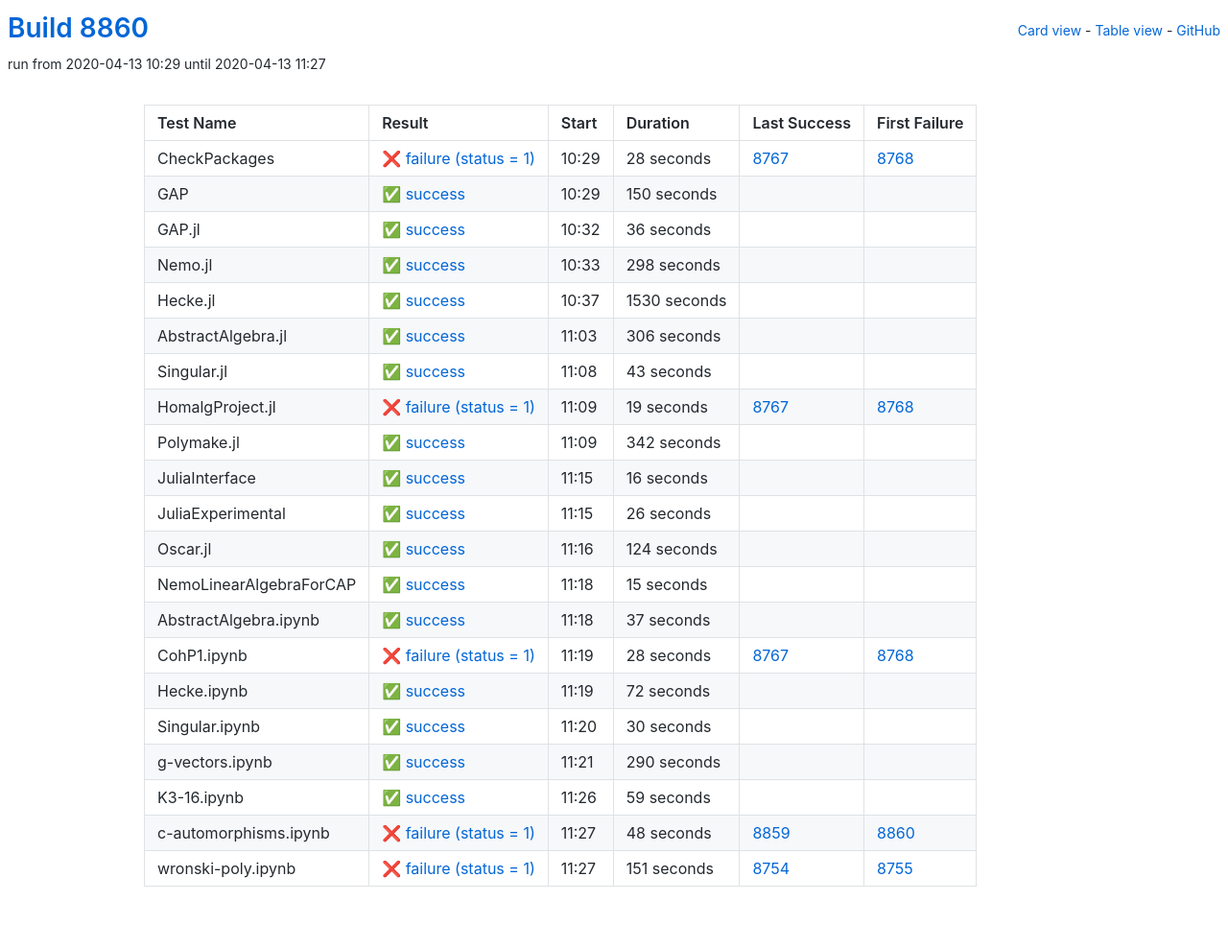
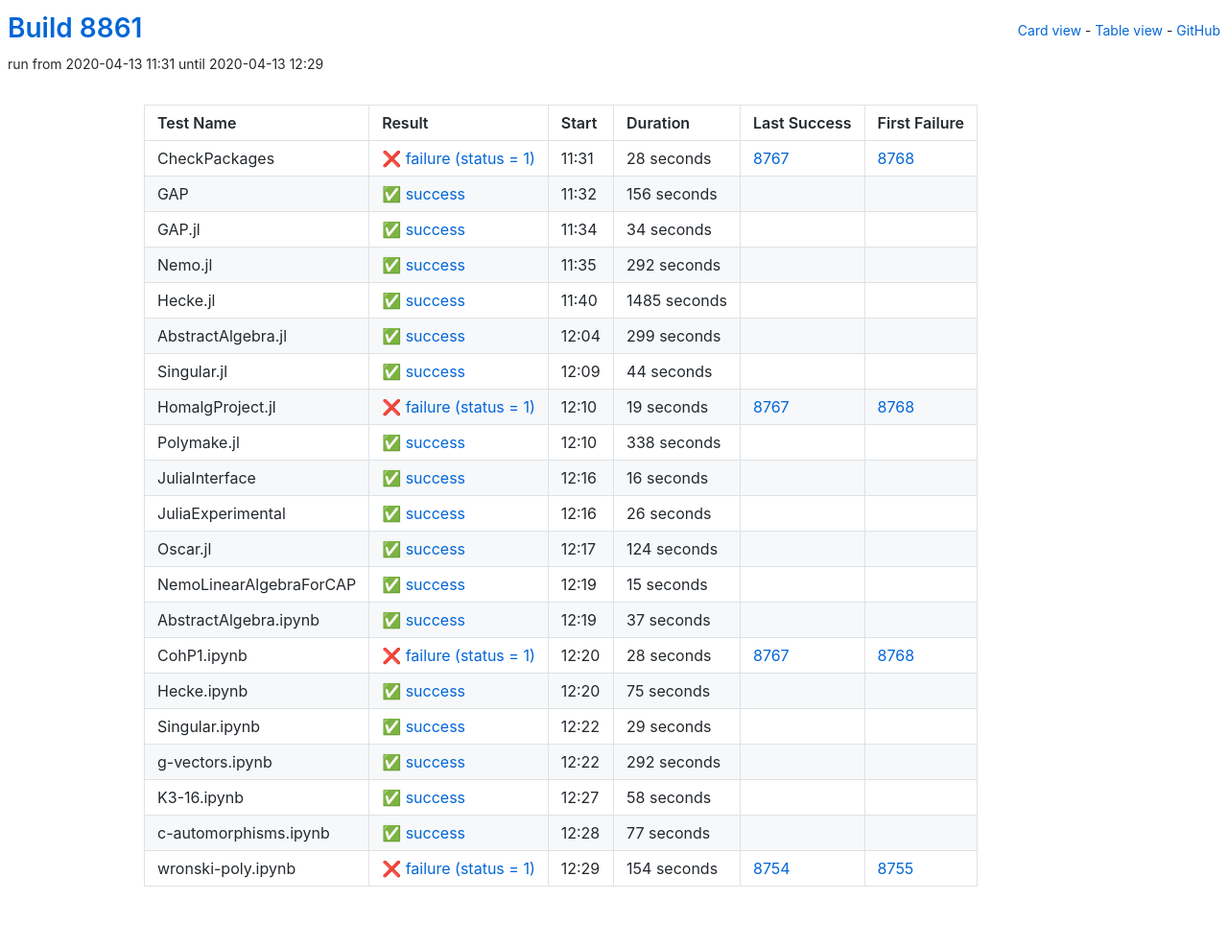
Before and after one commit to oscar-system/oscar-ci-status, a Jekyll site: the page built from table.html, in a window 1280 px wide. Shown: the whole page at 96% size. Built offline with Jekyll 4.4.1, drawn with Linux system fonts in a browser that asks for light colours.

Commit message:
Build 8861

```diff
--- a/_data/ci.yml
+++ b/_data/ci.yml
@@ -1,5 +1,5 @@
-build: 8860
-build_url: https://oscarci.mathematik.uni-kl.de/job/oscar/8860/
+build: 8861
+build_url: https://oscarci.mathematik.uni-kl.de/job/oscar/8861/
 job: oscar
 tests:
 - duration: 28
@@ -8,75 +8,75 @@ tests:
   first_failure_url: https://oscarci.mathematik.uni-kl.de/job/oscar/8768/
   last_success: 8767
   last_success_url: https://oscarci.mathematik.uni-kl.de/job/oscar/8767/
-  log: https://oscarci.mathematik.uni-kl.de/job/oscar/8860/artifact/logs/build-8860/CheckPackages.log
+  log: https://oscarci.mathematik.uni-kl.de/job/oscar/8861/artifact/logs/build-8861/CheckPackages.log
   name: CheckPackages
-  start: 2020-04-13 10:29
+  start: 2020-04-13 11:31
   status: failure
   success: false
-- duration: 150
+- duration: 156
   exitcode: 0
   first_failure: false
   first_failure_url: null
   last_success: false
   last_success_url: null
-  log: https://oscarci.mathematik.uni-kl.de/job/oscar/8860/artifact/logs/build-8860/GAP.log
+  log: https://oscarci.mathematik.uni-kl.de/job/oscar/8861/artifact/logs/build-8861/GAP.log
   name: GAP
-  start: 2020-04-13 10:29
+  start: 2020-04-13 11:32
   status: success
   success: true
-- duration: 36
+- duration: 34
   exitcode: 0
   first_failure: false
   first_failure_url: null
   last_success: false
   last_success_url: null
-  log: https://oscarci.mathematik.uni-kl.de/job/oscar/8860/artifact/logs/build-8860/GAP.jl.log
+  log: https://oscarci.mathematik.uni-kl.de/job/oscar/8861/artifact/logs/build-8861/GAP.jl.log
   name: GAP.jl
-  start: 2020-04-13 10:32
+  start: 2020-04-13 11:34
   status: success
   success: true
-- duration: 298
+- duration: 292
   exitcode: 0
   first_failure: false
   first_failure_url: null
   last_success: false
   last_success_url: null
-  log: https://oscarci.mathematik.uni-kl.de/job/oscar/8860/artifact/logs/build-8860/Nemo.jl.log
+  log: https://oscarci.mathematik.uni-kl.de/job/oscar/8861/artifact/logs/build-8861/Nemo.jl.log
   name: Nemo.jl
-  start: 2020-04-13 10:33
+  start: 2020-04-13 11:35
   status: success
   success: true
-- duration: 1530
+- duration: 1485
   exitcode: 0
   first_failure: false
   first_failure_url: null
   last_success: false
   last_success_url: null
-  log: https://oscarci.mathematik.uni-kl.de/job/oscar/8860/artifact/logs/build-8860/Hecke.jl.log
+  log: https://oscarci.mathematik.uni-kl.de/job/oscar/8861/artifact/logs/build-8861/Hecke.jl.log
   name: Hecke.jl
-  start: 2020-04-13 10:37
+  start: 2020-04-13 11:40
   status: success
   success: true
-- duration: 306
+- duration: 299
   exitcode: 0
   first_failure: false
   first_failure_url: null
   last_success: false
   last_success_url: null
-  log: https://oscarci.mathematik.uni-kl.de/job/oscar/8860/artifact/logs/build-8860/AbstractAlgebra.jl.log
+  log: https://oscarci.mathematik.uni-kl.de/job/oscar/8861/artifact/logs/build-8861/AbstractAlgebra.jl.log
   name: AbstractAlgebra.jl
-  start: 2020-04-13 11:03
+  start: 2020-04-13 12:04
   status: success
   success: true
-- duration: 43
+- duration: 44
   exitcode: 0
   first_failure: false
   first_failure_url: null
   last_success: false
   last_success_url: null
-  log: https://oscarci.mathematik.uni-kl.de/job/oscar/8860/artifact/logs/build-8860/Singular.jl.log
+  log: https://oscarci.mathematik.uni-kl.de/job/oscar/8861/artifact/logs/build-8861/Singular.jl.log
   name: Singular.jl
-  start: 2020-04-13 11:08
+  start: 2020-04-13 12:09
   status: success
   success: true
 - duration: 19
@@ -85,20 +85,20 @@ tests:
   first_failure_url: https://oscarci.mathematik.uni-kl.de/job/oscar/8768/
   last_success: 8767
   last_success_url: https://oscarci.mathematik.uni-kl.de/job/oscar/8767/
-  log: https://oscarci.mathematik.uni-kl.de/job/oscar/8860/artifact/logs/build-8860/HomalgProject.jl.log
+  log: https://oscarci.mathematik.uni-kl.de/job/oscar/8861/artifact/logs/build-8861/HomalgProject.jl.log
   name: HomalgProject.jl
-  start: 2020-04-13 11:09
+  start: 2020-04-13 12:10
   status: failure
   success: false
-- duration: 342
+- duration: 338
   exitcode: 0
   first_failure: false
   first_failure_url: null
   last_success: false
   last_success_url: null
-  log: https://oscarci.mathematik.uni-kl.de/job/oscar/8860/artifact/logs/build-8860/Polymake.jl.log
+  log: https://oscarci.mathematik.uni-kl.de/job/oscar/8861/artifact/logs/build-8861/Polymake.jl.log
   name: Polymake.jl
-  start: 2020-04-13 11:09
+  start: 2020-04-13 12:10
   status: success
   success: true
 - duration: 16
@@ -107,9 +107,9 @@ tests:
   first_failure_url: null
   last_success: false
   last_success_url: null
-  log: https://oscarci.mathematik.uni-kl.de/job/oscar/8860/artifact/logs/build-8860/JuliaInterface.log
+  log: https://oscarci.mathematik.uni-kl.de/job/oscar/8861/artifact/logs/build-8861/JuliaInterface.log
   name: JuliaInterface
-  start: 2020-04-13 11:15
+  start: 2020-04-13 12:16
   status: success
   success: true
 - duration: 26
@@ -118,9 +118,9 @@ tests:
   first_failure_url: null
   last_success: false
   last_success_url: null
-  log: https://oscarci.mathematik.uni-kl.de/job/oscar/8860/artifact/logs/build-8860/JuliaExperimental.log
+  log: https://oscarci.mathematik.uni-kl.de/job/oscar/8861/artifact/logs/build-8861/JuliaExperimental.log
   name: JuliaExperimental
-  start: 2020-04-13 11:15
+  start: 2020-04-13 12:16
   status: success
   success: true
 - duration: 124
@@ -129,9 +129,9 @@ tests:
   first_failure_url: null
   last_success: false
   last_success_url: null
-  log: https://oscarci.mathematik.uni-kl.de/job/oscar/8860/artifact/logs/build-8860/Oscar.jl.log
+  log: https://oscarci.mathematik.uni-kl.de/job/oscar/8861/artifact/logs/build-8861/Oscar.jl.log
   name: Oscar.jl
-  start: 2020-04-13 11:16
+  start: 2020-04-13 12:17
   status: success
   success: true
 - duration: 15
@@ -140,9 +140,9 @@ tests:
   first_failure_url: null
   last_success: false
   last_success_url: null
-  log: https://oscarci.mathematik.uni-kl.de/job/oscar/8860/artifact/logs/build-8860/NemoLinearAlgebraForCAP.log
+  log: https://oscarci.mathematik.uni-kl.de/job/oscar/8861/artifact/logs/build-8861/NemoLinearAlgebraForCAP.log
   name: NemoLinearAlgebraForCAP
-  start: 2020-04-13 11:18
+  start: 2020-04-13 12:19
   status: success
   success: true
 - duration: 37
@@ -151,9 +151,9 @@ tests:
   first_failure_url: null
   last_success: false
   last_success_url: null
-  log: https://oscarci.mathematik.uni-kl.de/job/oscar/8860/artifact/logs/build-8860/AbstractAlgebra.ipynb.log
+  log: https://oscarci.mathematik.uni-kl.de/job/oscar/8861/artifact/logs/build-8861/AbstractAlgebra.ipynb.log
   name: AbstractAlgebra.ipynb
-  start: 2020-04-13 11:18
+  start: 2020-04-13 12:19
   status: success
   success: true
 - duration: 28
@@ -162,74 +162,74 @@ tests:
   first_failure_url: https://oscarci.mathematik.uni-kl.de/job/oscar/8768/
   last_success: 8767
   last_success_url: https://oscarci.mathematik.uni-kl.de/job/oscar/8767/
-  log: https://oscarci.mathematik.uni-kl.de/job/oscar/8860/artifact/logs/build-8860/CohP1.ipynb.log
+  log: https://oscarci.mathematik.uni-kl.de/job/oscar/8861/artifact/logs/build-8861/CohP1.ipynb.log
   name: CohP1.ipynb
-  start: 2020-04-13 11:19
+  start: 2020-04-13 12:20
   status: failure
   success: false
-- duration: 72
+- duration: 75
   exitcode: 0
   first_failure: false
   first_failure_url: null
   last_success: false
   last_success_url: null
-  log: https://oscarci.mathematik.uni-kl.de/job/oscar/8860/artifact/logs/build-8860/Hecke.ipynb.log
+  log: https://oscarci.mathematik.uni-kl.de/job/oscar/8861/artifact/logs/build-8861/Hecke.ipynb.log
   name: Hecke.ipynb
-  start: 2020-04-13 11:19
+  start: 2020-04-13 12:20
   status: success
   success: true
-- duration: 30
+- duration: 29
   exitcode: 0
   first_failure: false
   first_failure_url: null
   last_success: false
   last_success_url: null
-  log: https://oscarci.mathematik.uni-kl.de/job/oscar/8860/artifact/logs/build-8860/Singular.ipynb.log
+  log: https://oscarci.mathematik.uni-kl.de/job/oscar/8861/artifact/logs/build-8861/Singular.ipynb.log
   name: Singular.ipynb
-  start: 2020-04-13 11:20
+  start: 2020-04-13 12:22
   status: success
   success: true
-- duration: 290
+- duration: 292
   exitcode: 0
   first_failure: false
   first_failure_url: null
   last_success: false
   last_success_url: null
-  log: https://oscarci.mathematik.uni-kl.de/job/oscar/8860/artifact/logs/build-8860/g-vectors.ipynb.log
+  log: https://oscarci.mathematik.uni-kl.de/job/oscar/8861/artifact/logs/build-8861/g-vectors.ipynb.log
   name: g-vectors.ipynb
-  start: 2020-04-13 11:21
+  start: 2020-04-13 12:22
   status: success
   success: true
-- duration: 59
+- duration: 58
   exitcode: 0
   first_failure: false
   first_failure_url: null
   last_success: false
   last_success_url: null
-  log: https://oscarci.mathematik.uni-kl.de/job/oscar/8860/artifact/logs/build-8860/K3-16.ipynb.log
+  log: https://oscarci.mathematik.uni-kl.de/job/oscar/8861/artifact/logs/build-8861/K3-16.ipynb.log
   name: K3-16.ipynb
-  start: 2020-04-13 11:26
+  start: 2020-04-13 12:27
   status: success
   success: true
-- duration: 48
-  exitcode: 1
-  first_failure: 8860
-  first_failure_url: https://oscarci.mathematik.uni-kl.de/job/oscar/8860/
-  last_success: 8859
-  last_success_url: https://oscarci.mathematik.uni-kl.de/job/oscar/8859/
-  log: https://oscarci.mathematik.uni-kl.de/job/oscar/8860/artifact/logs/build-8860/c-automorphisms.ipynb.log
+- duration: 77
+  exitcode: 0
+  first_failure: false
+  first_failure_url: null
+  last_success: false
+  last_success_url: null
+  log: https://oscarci.mathematik.uni-kl.de/job/oscar/8861/artifact/logs/build-8861/c-automorphisms.ipynb.log
   name: c-automorphisms.ipynb
-  start: 2020-04-13 11:27
-  status: failure
-  success: false
-- duration: 151
+  start: 2020-04-13 12:28
+  status: success
+  success: true
+- duration: 154
   exitcode: 1
   first_failure: 8755
   first_failure_url: https://oscarci.mathematik.uni-kl.de/job/oscar/8755/
   last_success: 8754
   last_success_url: https://oscarci.mathematik.uni-kl.de/job/oscar/8754/
-  log: https://oscarci.mathematik.uni-kl.de/job/oscar/8860/artifact/logs/build-8860/wronski-poly.ipynb.log
+  log: https://oscarci.mathematik.uni-kl.de/job/oscar/8861/artifact/logs/build-8861/wronski-poly.ipynb.log
   name: wronski-poly.ipynb
-  start: 2020-04-13 11:27
+  start: 2020-04-13 12:29
   status: failure
   success: false
```
Also changed, not shown: README.md.
